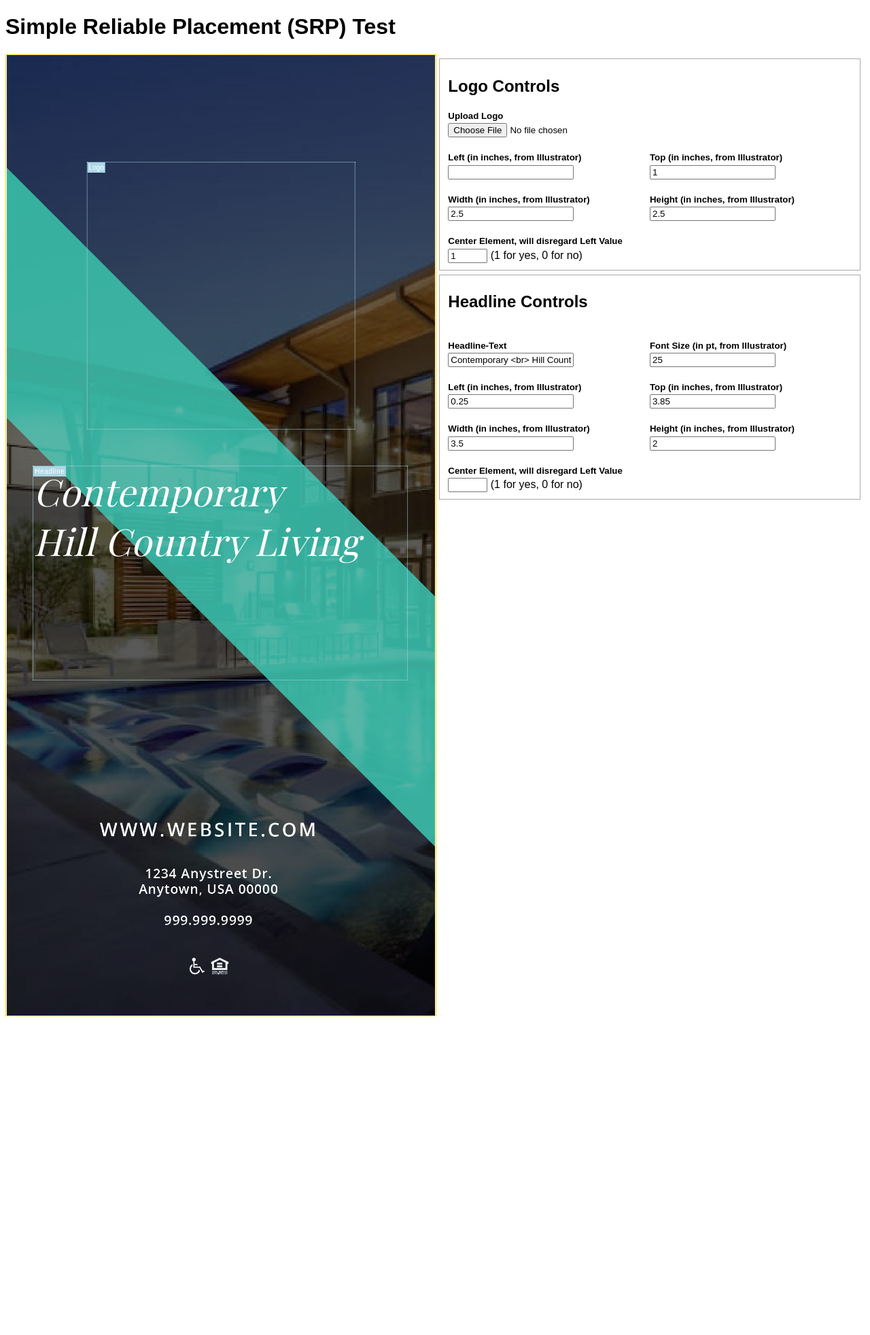
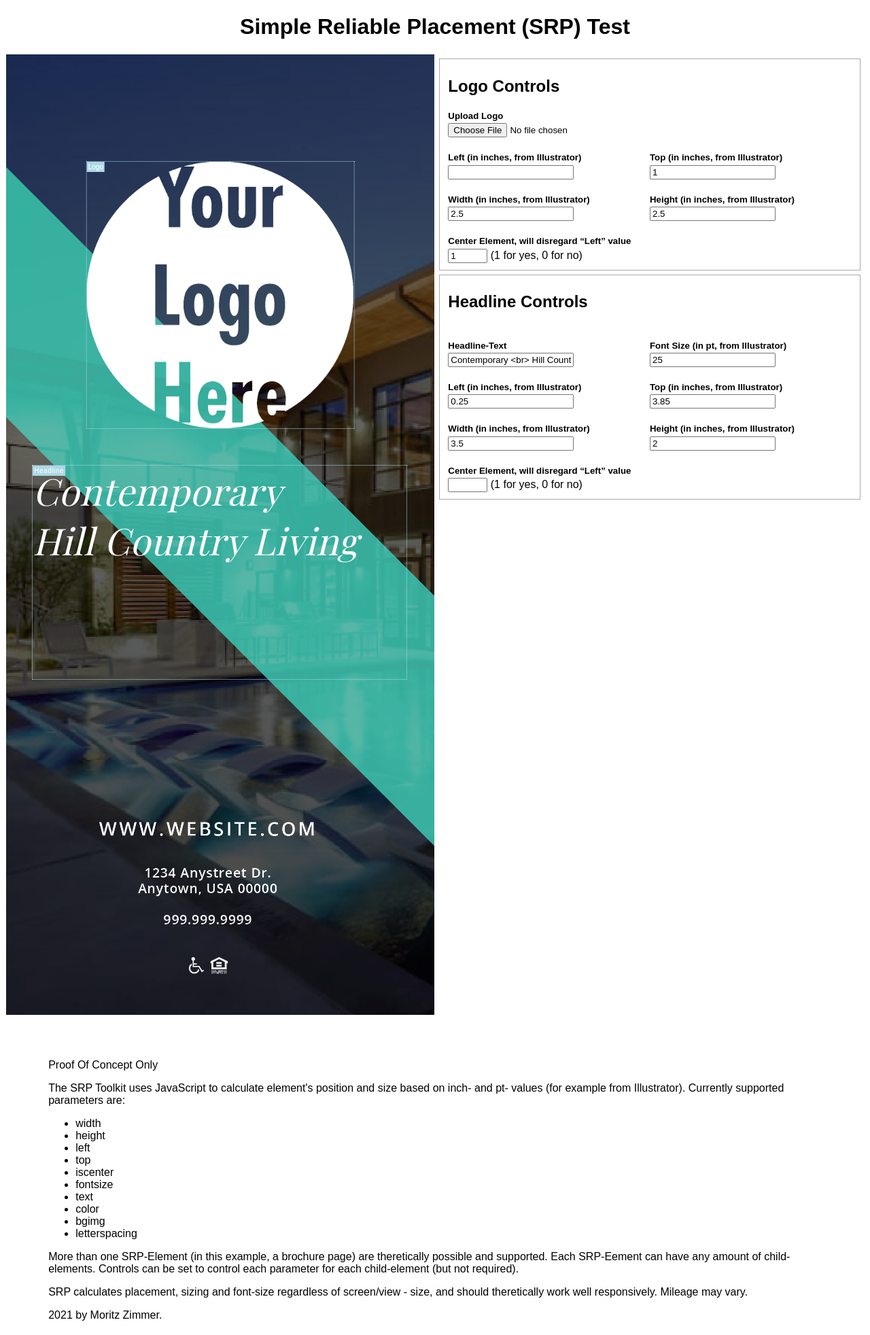
Before and after one commit to justMoritz/simple-reliable-placement, a PHP site: page / in a window 1280 px wide. Shown: the whole page at 68% size. Before the commit the page ends 1495 px from the top, so only its background shows below. Run offline with PHP 8.4, Linux system fonts and the light colour scheme; some web fonts are replaced.

Commit message:
added description and default settings

```diff
--- a/index.php
+++ b/index.php
@@ -1,6 +1,6 @@
 <?php
 
-  $globalVersion = '0.1.0';
+  $globalVersion = '0.2.0';
 
 ?>
 
@@ -84,7 +84,7 @@
               data-srp-top="1"
               data-srp-width="2.5"
               data-srp-height="2.5"
-              data-srp-bgimg=""
+              data-srp-bgimg="/img/lowgow.png"
               data-srp-description="Logo"
             ></div>
 
@@ -172,7 +172,7 @@
             </div>
 
             <label for="logocenter" class="layourcontrols__label">
-              <h5>Center Element, will disregard Left Value</h5>
+              <h5>Center Element, will disregard “Left” value</h5>
               <input
                 type="number"
                 step="1"
@@ -285,7 +285,7 @@
             </div>
 
             <label for="headlinecenter" class="layourcontrols__label">
-              <h5>Center Element, will disregard Left Value</h5>
+              <h5>Center Element, will disregard “Left” value</h5>
               <input
                 type="number"
                 step="1"
@@ -304,13 +304,33 @@
           </fieldset>
 
 
-
         </div>
       </div>
 
     </section>
 
-
+    <section class="about">
+      <br><br>
+      <p>Proof Of Concept Only</p>
+      <p>The SRP Toolkit uses JavaScript to calculate element's position and size based on inch- and pt- values (for example from Illustrator). Currently supported parameters are:
+      </p>
+      <ul>
+        <li>width
+        <li>height
+        <li>left
+        <li>top
+        <li>iscenter
+        <li>fontsize
+        <li>text
+        <li>color
+        <li>bgimg
+        <li>letterspacing
+      </ul>
+      <p>More than one SRP-Element (in this example, a brochure page) are theretically possible and supported. Each SRP-Eement can have any amount of child-elements. Controls can be set to control each parameter for each child-element (but not required).
+      </p>
+      <p>SRP calculates placement, sizing and font-size regardless of screen/view - size, and should theretically work well responsively. Mileage may vary.</p>
+      2021 by Moritz Zimmer.
+    </section>
 
 
   </body>
--- a/src/styles/styles.css
+++ b/src/styles/styles.css
@@ -13,6 +13,17 @@ fieldset {
 hr {
   border: none;
   border-top: 1px solid #aaa; }
+
+h1 {
+  text-align: center; }
+
+.about {
+  padding: 1% 5%; }
+
+.about,
+.layoutcontainer {
+  max-width: 1400px;
+  margin: 0 auto; }
 
 .layoutcontainer {
   width: 100%;
@@ -44,8 +55,7 @@ hr {
   padding-bottom: 100%;
   left: 0;
   top: 0;
-  margin: 0;
-  border: 1px solid gold; }
+  margin: 0; }
 .layoutpreview__background {
   position: absolute;
   width: 100%;
--- a/src/styles/styles.scss
+++ b/src/styles/styles.scss
@@ -26,6 +26,19 @@ input{
   // width: 90%;
 }
 
+h1{
+  text-align: center;
+}
+
+.about{
+  padding: 1% 5%;
+}
+
+.about,
+.layoutcontainer{
+  max-width: 1400px;
+  margin: 0 auto;
+}
 
 .layoutcontainer{
   width: 100%;
@@ -84,7 +97,6 @@ input{
     left: 0;
     top: 0;
     margin: 0;
-    border: 1px solid gold;
   }
 
 
```
Also changed, not shown: img/lowgow.png (added), 1 other file.
